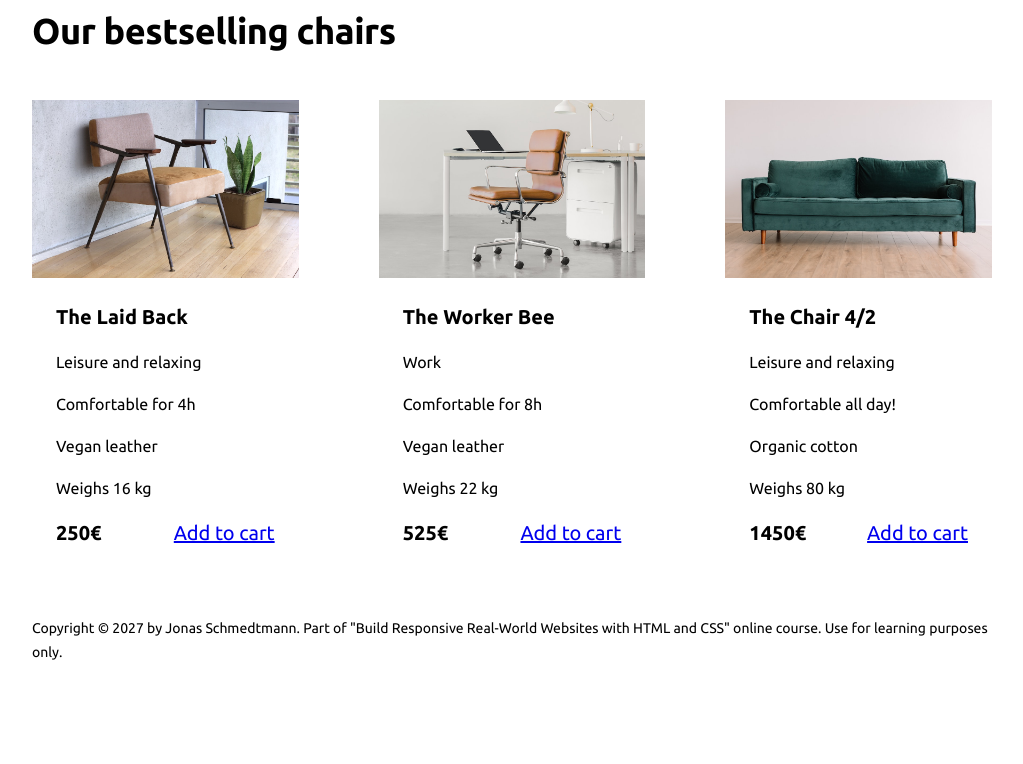
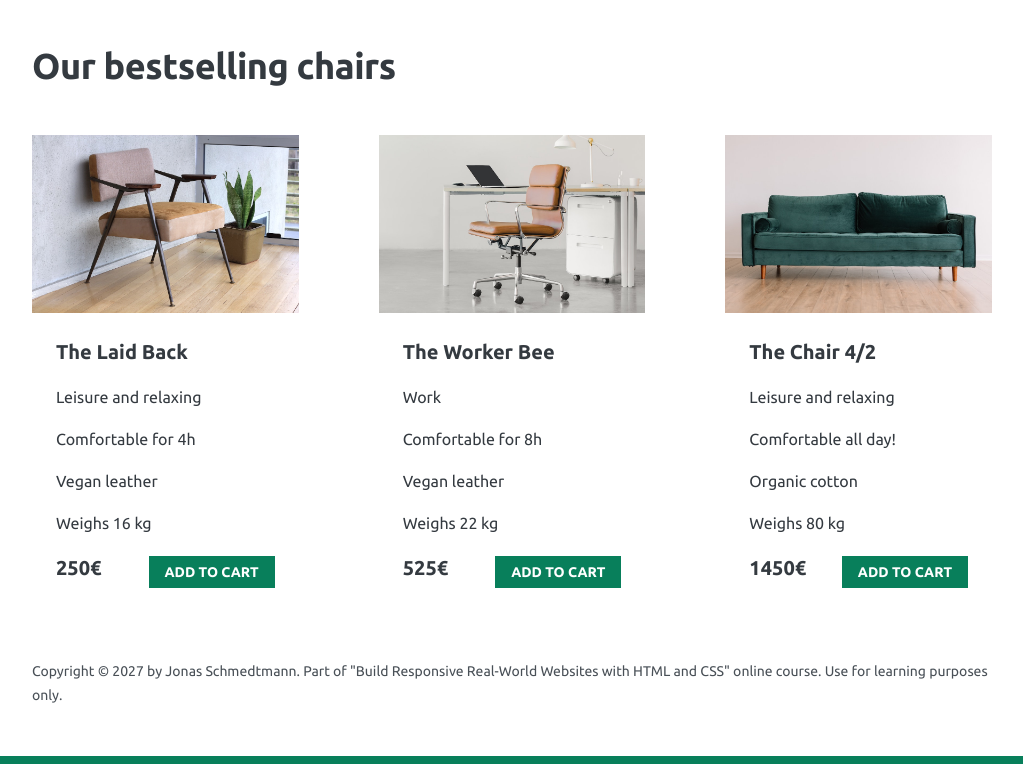
Before and after one commit to Saurav-98/web-design, a plain HTML site: page index.html in a window 1280 px wide. Shown: the part 1096-1860 px from the top of the page, without its empty margins (128-1151 px from the left). Before the commit the page ends 1809 px from the top, so only its background shows below. Drawn offline with Linux system fonts and the light colour scheme.

Commit message:
smart use of colors

```diff
--- a/style.css
+++ b/style.css
@@ -6,6 +6,10 @@ FONT SIZE SYSTEM (px)
 10 / 12 / 14 / 16 / 18 / 20 / 24 / 30 / 36 / 44 / 52 / 62 / 74 / 86 / 98
 */
 
+/*
+main color #087f5b , #0ca678
+gray-color - #343a40
+*/
 * {
   margin: 0;
   padding: 0;
@@ -17,12 +21,36 @@ FONT SIZE SYSTEM (px)
 /* ------------------------ */
 body {
   font-family: "Ubuntu", sans-serif;
+  color: #343a40;
+  border-bottom: 8px solid #087f5b;
 }
 .container {
   width: 960px;
   margin: 0 auto;
 }
 
+.btn:link,
+.btn:visited {
+  background-color: #087f5b;
+  color: #fff;
+  text-decoration: none;
+  text-transform: uppercase;
+
+  display: inline-block;
+  font-weight: 600;
+}
+.btn:hover {
+  background-color: #0ca678;
+}
+
+.btn--small {
+  padding: 8px 16px;
+  font-size: 14px;
+}
+.btn--big {
+  padding: 16px 32px;
+  font-size: 18px;
+}
 header,
 section {
   margin-bottom: 48px;
@@ -79,6 +107,9 @@ img {
 
 /* TESTIMONIAL */
 .testimonial-section {
+  background-color: #087f5b;
+  color: #fff;
+  padding: 24px;
 }
 
 .testimonial-box {
@@ -137,6 +168,8 @@ footer {
   margin-bottom: 48px;
   font-size: 14px;
   line-height: 1.7;
+
+  color: #495057;
 }
 
 /* Typeface generATOR */
```
